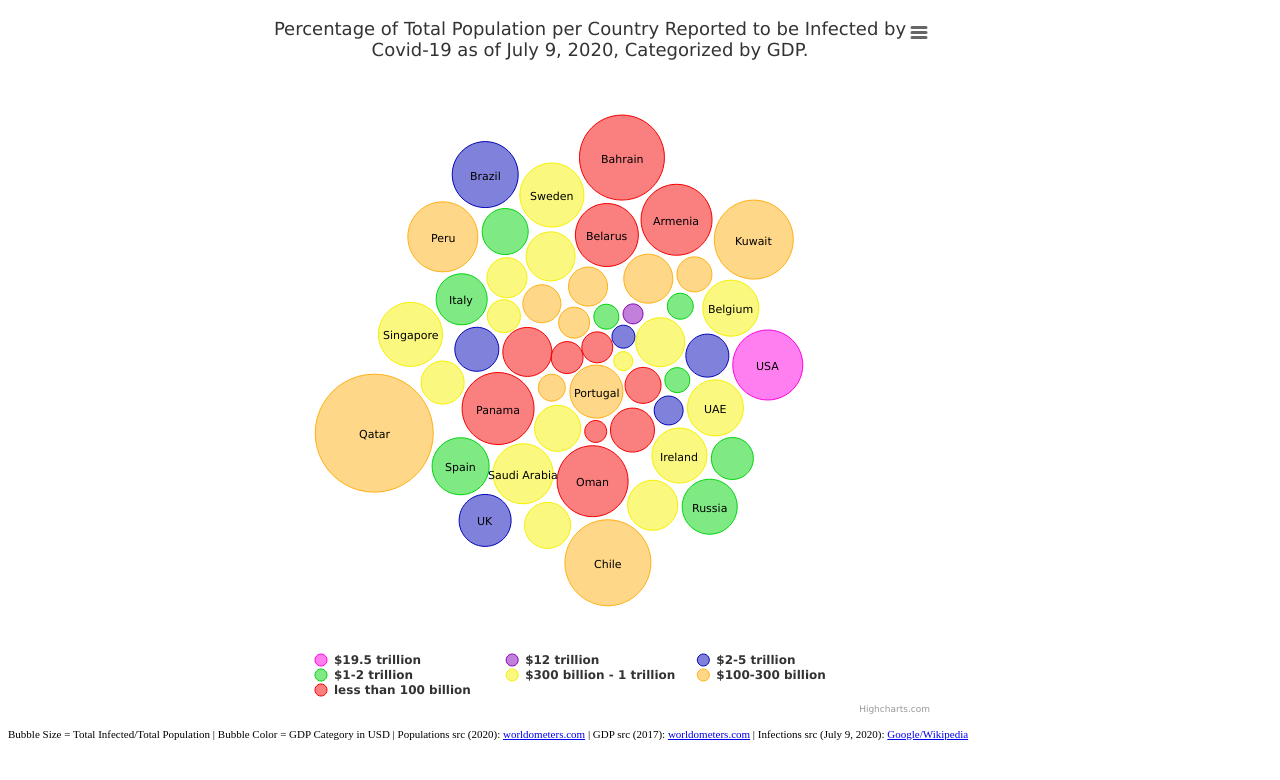
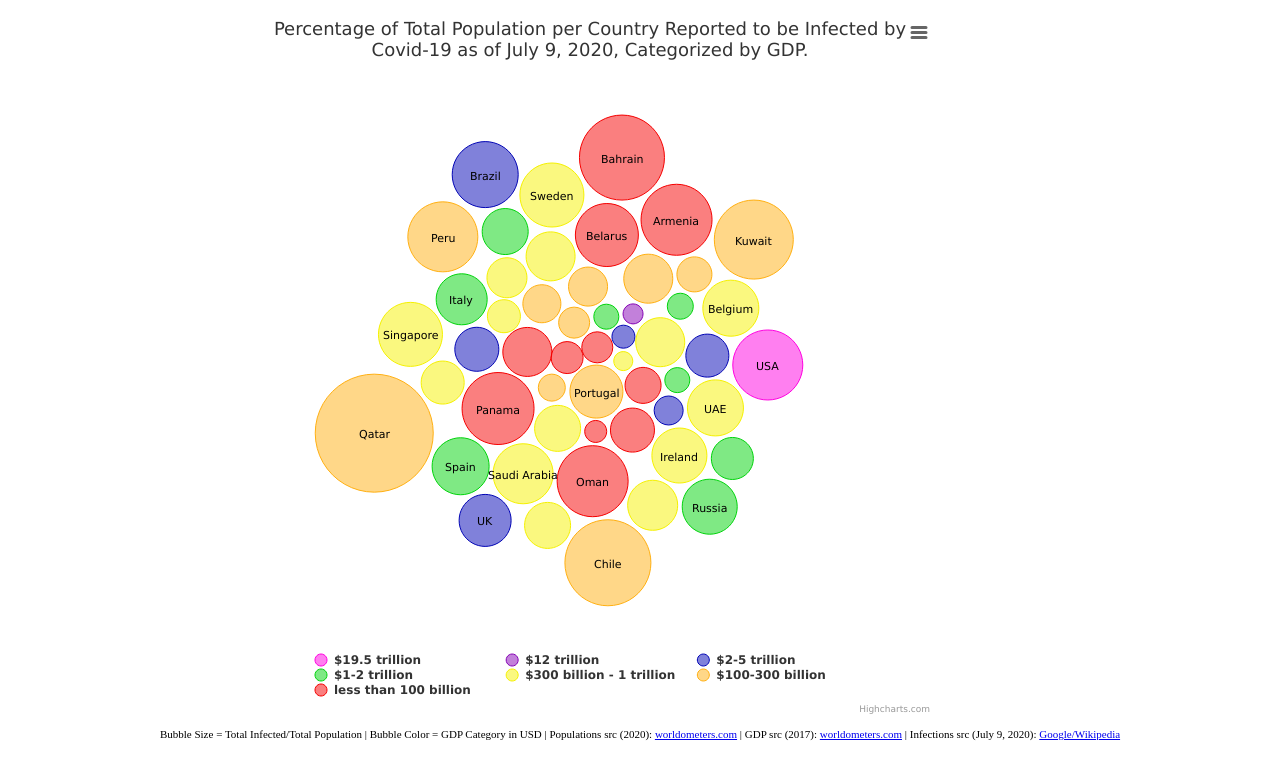
Before and after one commit to Uncalledfor/Covid19-Pop-Percentages, a plain HTML site: page index.html in a window 1280 px wide. Drawn offline with nearby package versions, Linux system fonts and the light colour scheme.

Commit message:
Update index.html

```diff
--- a/index.html
+++ b/index.html
@@ -20,7 +20,7 @@
 <script src= "js/main.js"></script>
 <link href="css/style.css" rel="stylesheet">
 
-<body style="font-size: 11px"> Bubble Size = Total Infected/Total Population |  Bubble Color = GDP Category in USD |  Populations src (2020): <a href="https://www.worldometers.info/world-population/population-by-country/">worldometers.com</a>  |  GDP src (2017): <a href="https://www.worldometers.info/gdp/gdp-by-country/">worldometers.com</a> | Infections src (July 9, 2020): <a href="https://www.google.com/search?q=covid+stats&rlz=1C1CHBF_enUS817US817&oq=covid+stats&aqs=chrome..69i57j0l7.2331j0j7&sourceid=chrome&ie=UTF-8">Google/Wikipedia</a></body>
+<body style="font-size: 11px; text-align: center;"> Bubble Size = Total Infected/Total Population |  Bubble Color = GDP Category in USD |  Populations src (2020): <a href="https://www.worldometers.info/world-population/population-by-country/">worldometers.com</a>  |  GDP src (2017): <a href="https://www.worldometers.info/gdp/gdp-by-country/">worldometers.com</a> | Infections src (July 9, 2020): <a href="https://www.google.com/search?q=covid+stats&rlz=1C1CHBF_enUS817US817&oq=covid+stats&aqs=chrome..69i57j0l7.2331j0j7&sourceid=chrome&ie=UTF-8">Google/Wikipedia</a></body>
 
 </html>
 
```
